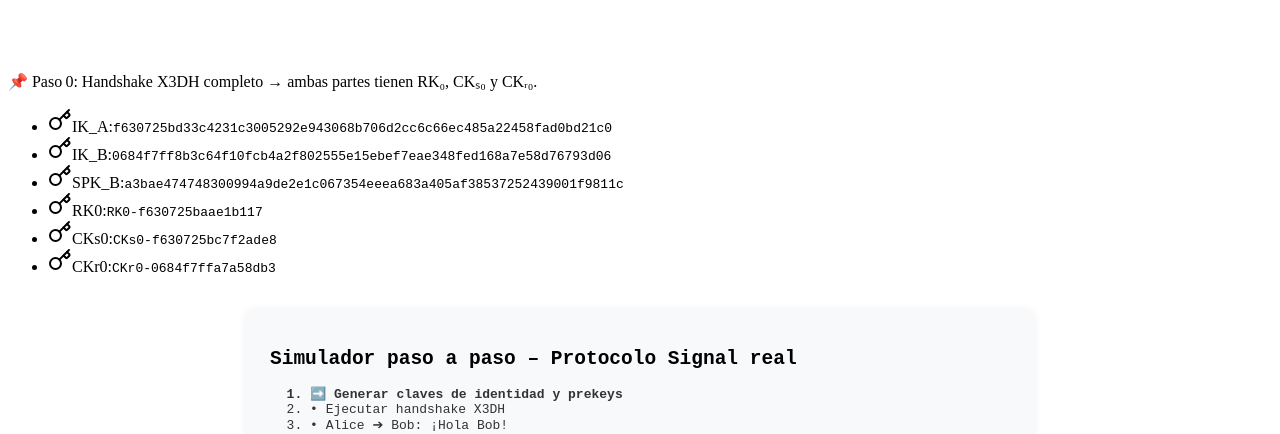
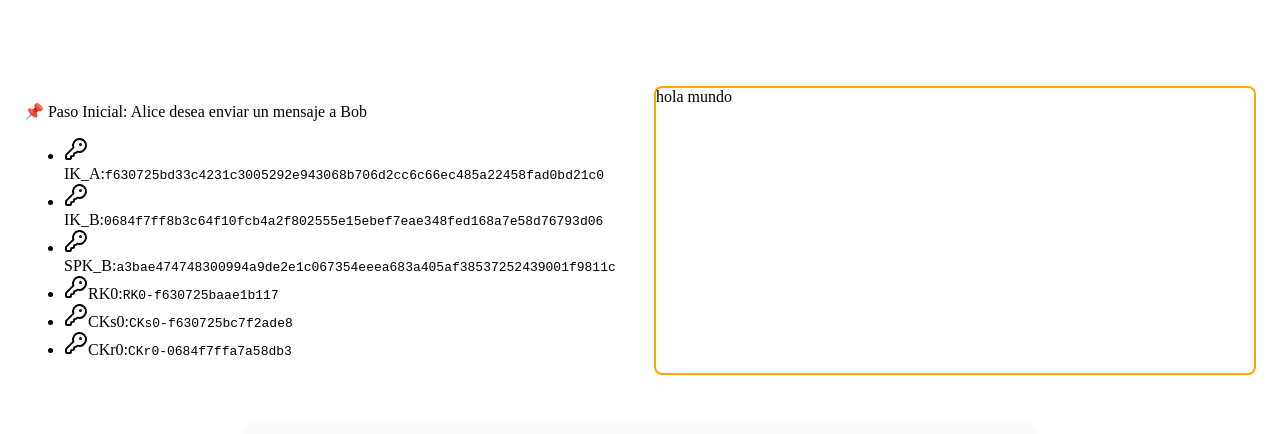
Before and after one commit to darkunchain/Signal_simulator, a React (Create React App) app in the folder v2/signal-simulator_v2/: page / in a window 1280 px wide. Shown: the part 346-780 px from the top of the page. Built offline with nearby package versions, Linux system fonts and the light colour scheme.

Commit message:
documentacion

```diff
--- a/v2/signal-simulator_v2/package.json
+++ b/v2/signal-simulator_v2/package.json
@@ -15,7 +15,9 @@
     "lucide-react": "^0.525.0",
     "react": "^19.1.0",
     "react-dom": "^19.1.0",
+    "react-icons": "^5.5.0",
     "react-scripts": "5.0.1",
+    "react-tooltip": "^5.29.1",
     "reactflow": "^11.11.4",
     "tailwindcss": "^4.1.11",
     "typescript": "^4.9.5",
--- a/v2/signal-simulator_v2/src/components/CustomNodes.tsx
+++ b/v2/signal-simulator_v2/src/components/CustomNodes.tsx
@@ -1,30 +1,34 @@
 import React from "react";
 import { NodeProps } from "reactflow";
+import { Tooltip } from 'react-tooltip';
 import alicePng from '../assets/images/alice.png';
 import bobPng from '../assets/images/bob.png';
 import serverPng from '../assets/images/server.png';
 
 
 // Nodo alice
-export const AliceNode: React.FC<NodeProps> = ({ data }) => (
+export const AliceNode: React.FC<NodeProps> = ({ data, id }) => (
   <div style={{ textAlign: "center" }}>
-    <img src={alicePng} alt="Alice" width={40} />
+    <img src={alicePng} alt="Alice" width={40} id={`tooltip-anchor-${id}`} style={{ cursor: 'pointer' }}/>
     <div>{data.label}</div>
+    <Tooltip anchorSelect={`#tooltip-anchor-${id}`} place="top" render={() => data.tooltipContent}/>
   </div>
 );
 
 // Nodo Bob
-export const BobNode: React.FC<NodeProps> = ({ data }) => (
+export const BobNode: React.FC<NodeProps> = ({ data, id }) => (
   <div style={{ textAlign: "center" }}>
-    <img src={bobPng} alt="Bob" width={40} />
+    <img src={bobPng} alt="Bob" width={40} id={`tooltip-anchor-${id}`} style={{ cursor: 'pointer' }}/>
     <div>{data.label}</div>
+    <Tooltip anchorSelect={`#tooltip-anchor-${id}`} place="top" content={data.tooltip || 'Info de Bob'} render={() => data.tooltipContent}/>
   </div>
 );
 
 // Nodo Server
-export const ServerNode: React.FC<NodeProps> = ({ data }) => (
+export const ServerNode: React.FC<NodeProps> = ({ data, id }) => (
   <div style={{ textAlign: "center" }}>
-    <img src={serverPng} alt="Server" width={40} />
+    <img src={serverPng} alt="Server" width={40} id={`tooltip-anchor-${id}`} style={{ cursor: 'pointer' }}/>
     <div>{data.label}</div>
+    <Tooltip anchorSelect={`#tooltip-anchor-${id}`} place="top" content={data.tooltip || 'Info del servidor'} render={() => data.tooltipContent}/>
   </div>
 );
--- /dev/null
+++ b/v2/signal-simulator_v2/src/components/Documentacion.tsx
@@ -0,0 +1,27 @@
+import React from "react";
+
+export const Paso0Doc: React.FC = () => (
+  <div>
+    <h4>¿Qué ocurre en el paso inicial?</h4>
+    <ul>
+      <li>
+        <b>IK_A</b>: Llave de identidad de Alice <span style={{ color: "red" }}>🔑 privada</span>.
+      </li>
+      <li>
+        <b>IK_B</b>: Llave de identidad de Bob <span style={{ color: "blue" }}>🔑 pública</span>.
+      </li>
+      <li>
+        <b>SPK_B</b>: Llave de sesión de Bob <span style={{ color: "blue" }}>🔑 pública</span>.
+      </li>
+    </ul>
+    <p>
+      <i>Nota:</i> Aquí puedes escribir toda la documentación que quieras, incluir <a href="#">enlaces</a> o imágenes.
+    </p>
+  </div>
+);
+
+
+
+export const Paso1Doc: React.FC = () => (
+    <div>hola mundo</div>
+);
--- a/v2/signal-simulator_v2/src/components/SignalInteractive.tsx
+++ b/v2/signal-simulator_v2/src/components/SignalInteractive.tsx
@@ -6,13 +6,17 @@ import ReactFlow, {
   Node,
 } from "reactflow";
 import {
-  Key as KeyIcon,
+  KeyRound as KeyIcon,
   Mail as MailIcon,
   Lock as LockIcon,
   MailOpen as MailOpenIcon,
 } from "lucide-react";
 import "reactflow/dist/style.css";
 import { AliceNode, BobNode, ServerNode } from './CustomNodes';
+import { Paso0Doc, Paso1Doc} from './Documentacion';
+
+
+
 
 const nodeTypes = {
   alice: AliceNode,
@@ -60,6 +64,96 @@ const initialKeys: Record<string, string> = {
 // Definición de pasos
 // ------------------------------------
 const steps: StepSpec[] = [
+  /** Paso Inicial Se quiere enviar un mensaje */
+  {
+    description:
+      "📌 Paso Inicial: Alice desea enviar  un mensaje a Bob",
+    makeNodes: () => [
+      {
+        id: "alice",
+        position: { x: 0, y: 150 },
+        type: "alice",
+        data: {
+          label: "Alice",
+          tooltipContent: (
+            <ul style={{ paddingLeft: 10, margin: 0 }}>
+                <span style={{ color: "tomato" }}>
+                  <KeyIcon size={18} style={{ marginRight: 8, verticalAlign: "middle" }} />
+                </span>
+                Identity key de Alice IK_A
+                <br></br>
+                <span style={{ color: "tomato" }}>
+                  <KeyIcon size={18} style={{ marginRight: 8, verticalAlign: "middle" }} />
+                </span>
+                Signed PreKey de Alice SPK_A
+            </ul>
+          )
+        },
+      },
+      {
+        id: "bob",
+        position: { x: 420, y: 150 },
+        type: "bob",
+        data: {
+          label: "Bob",
+          tooltipContent: (
+            <ul style={{ paddingLeft: 10, margin: 0 }}>
+                <span style={{ color: "violet" }}>
+                  <KeyIcon size={18} style={{ marginRight: 8, verticalAlign: "middle" }} />
+                </span>
+                Identity key de Bob IK_B
+                <br></br>
+                <span style={{ color: "violet" }}>
+                  <KeyIcon size={18} style={{ marginRight: 8, verticalAlign: "middle" }} />
+                </span>
+                Signed PreKey de Bob SPK_B
+            </ul>
+          )
+        },
+
+      },
+      {
+        id: "server",
+        position: { x: 210, y: 0 },
+        type: "server",
+        data: {
+          label: "WhatsApp Server",
+          tooltipContent: (
+            <ul style={{ paddingLeft: 10, margin: 0 }}>
+                <span style={{ color: "green" }}>
+                  <KeyIcon size={18} style={{ marginRight: 8, verticalAlign: "middle" }} />
+                </span>
+                Identity key de Alice IK_A
+                <br></br>
+                <span style={{ color: "green" }}>
+                  <KeyIcon size={18} style={{ marginRight: 8, verticalAlign: "middle" }} />
+                </span>
+                Signed PreKey de Alice SPK_A
+                <br></br>
+                <span style={{ color: "yellow" }}>
+                  <KeyIcon size={18} style={{ marginRight: 8, verticalAlign: "middle" }} />
+                </span>
+                Identity key de Bob IK_B
+                <br></br>
+                <span style={{ color: "yellow" }}>
+                  <KeyIcon size={18} style={{ marginRight: 8, verticalAlign: "middle" }} />
+                </span>
+                Signed PreKey de Bob SPK_B
+            </ul>
+          )
+        },
+
+
+      },
+    ],
+    makeKeys: (prev) => ({
+      ...prev,
+      RK0: hkdf(prev.IK_A + prev.SPK_B + prev.IK_B, "RK0"),
+      CKs0: hkdf(prev.IK_A, "CKs0"),
+      CKr0: hkdf(prev.IK_B, "CKr0"),
+    }),
+
+  },
   /** Paso 0: tras X3DH */
   {
     description:
@@ -68,8 +162,17 @@ const steps: StepSpec[] = [
       {
         id: "alice",
         position: { x: 0, y: 150 },
-        data: { label: "Alice" },
         type: "alice",
+        data: {
+          label: "Alice",
+          tooltipContent: (
+            <ul style={{ paddingLeft: 20, margin: 0 }}>
+              <li>🔒 Cifrado activo</li>
+              <li>💬 Puede enviar mensajes</li>
+              <li>🌐 Estado: Conectada</li>
+            </ul>
+          )
+        },
       },
       {
         id: "bob",
@@ -80,7 +183,8 @@ const steps: StepSpec[] = [
       {
         id: "server",
         position: { x: 210, y: 0 },
-        data: { label: "Server" },
+        data: { label: "WhatsApp Server" },
+        tooltip: 'Este es el server',
         type: "server",
       },
     ],
@@ -218,12 +322,37 @@ export default function SignalInteractive() {
       </div>
 
       {/* Panel */}
-      <div className="border rounded-2xl shadow p-4 overflow-y-auto">
-        <p className="mb-4 font-medium leading-relaxed whitespace-pre-wrap">
-          {steps[stepIdx].description}
-        </p>
-        <ul className="space-y-1 list-none pb-12">{keyList}</ul>
+      <div
+        style={{
+          display: "flex",
+          gap: "32px",
+          padding: "16px",
+          background: "#fff",
+          margin: "16px 0",
+          maxWidth: "100%",
+          minHeight: "180px"
+        }}>
+
+
+          <div style={{ flex: 1 }} className="border rounded-2xl shadow p-4 overflow-y-auto">
+            <p className="mb-4 font-medium leading-relaxed whitespace-pre-wrap">
+              {steps[stepIdx].description}
+            </p>
+            <ul className="space-y-1 list-none pb-12">{keyList}</ul>
+          </div>
+
+          <div
+            style={{ flex: 1,
+            border: "2px solid orange",
+            borderRadius: "8px", }}>
+            <Paso1Doc />
+          </div>
+
       </div>
+
+
+
+
     </div>
   );
 }
```
Also changed, not shown: v2/signal-simulator_v2/src/assets/images/key.svg (added), 1 other file (tests, documents, lock files or other folders).
